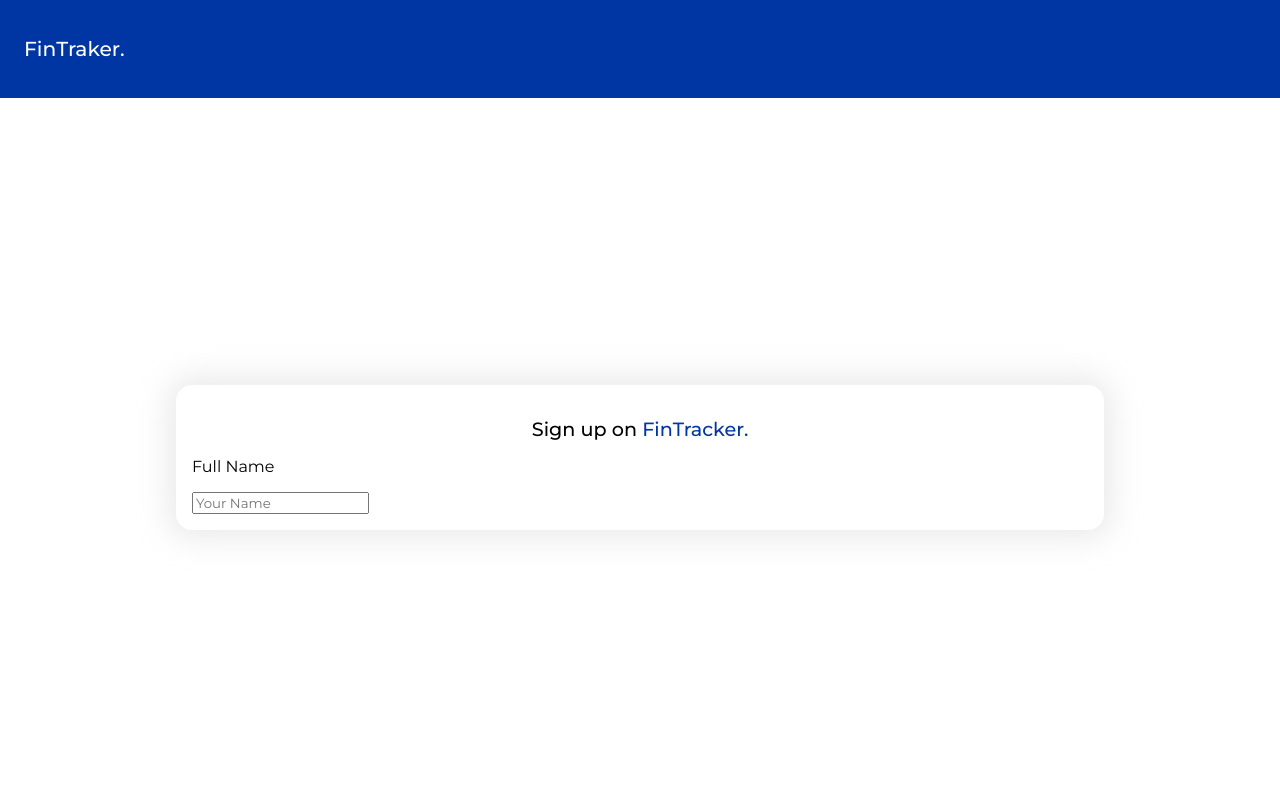
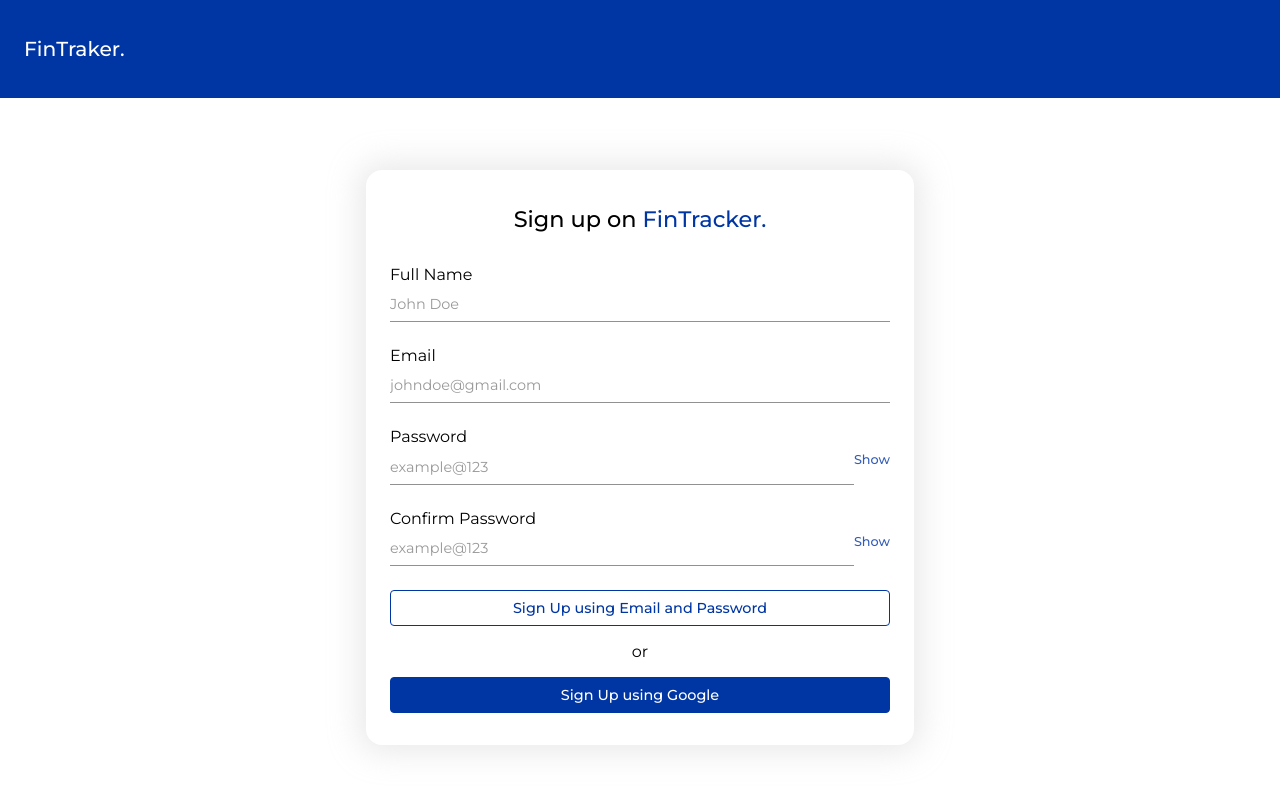
Before and after one commit to arjunkr403/Fintracker, a React (Create React App) app: page / in a window 1280 px wide. Shown: the top 788 px of the page. Built offline with nearby package versions, Linux system fonts and the light colour scheme; the HTML template or start-up script is replaced by a standard one.

Commit message:
created signup page form with hide unhide feature for password , next is to add google auth functionality

```diff
--- /dev/null
+++ b/src/components/Button/index.js
@@ -0,0 +1,11 @@
+import React from 'react'
+import './styles.css'
+function Button({text,onClick,blue}) {
+  return (
+    <div  className={blue ?"btn-blue":"btn"} onClick={onClick}>
+        {text}
+    </div>
+  )
+}
+
+export default Button
--- /dev/null
+++ b/src/components/Button/styles.css
@@ -0,0 +1,47 @@
+.btn{
+    color: var(--theme);
+    background-color: #fff;
+    text-align: center;
+    height: auto !important;
+    font-size: 0.9rem;
+    margin: 1rem 0;
+    padding: 0.5rem !important;
+    border: 1px solid var(--theme);
+    border-radius: 0.25rem;
+    cursor: pointer;
+    display: flex !important;
+    align-items: center;
+    justify-content: center;
+    font-weight: 450;
+
+    &:hover{
+    background-color: var(--theme);
+    color: #fff;
+    font-weight: 600;
+    transition: all 0.3s;
+    }
+
+}
+.btn-blue{
+    background-color: var(--theme);
+    color: white;
+    text-align: center;
+    height: auto !important;
+    font-size: 0.9rem;
+    margin: 1rem 0;
+    padding: 0.5rem !important;
+    border: 1px solid var(--theme);
+    border-radius: 0.25rem;
+    cursor: pointer;
+    display: flex !important;
+    align-items: center;
+    justify-content: center;
+    font-weight: 450;
+
+    &:hover{
+        background-color: #fff !important;
+        color: var(--theme) !important;
+        font-weight: 600;
+        transition: all 0.3s;
+    }
+}
--- a/src/components/Input/index.js
+++ b/src/components/Input/index.js
@@ -1,11 +1,11 @@
 import React from "react";
 import "./styles.css";
-function InputBox({label,state,setState,placeholder}) {
+function InputBox({label,state,setState,placeholder,type="text"}) {
   return (
     <div class="input-box">
-      <p>{label}</p>
-      <input value={state} placeholder={placeholder}
-      onChange={(e)=>setState(e.target.value)} required/>
+      <p className="label">{label}</p>
+      <input className="custom" value={state} placeholder={placeholder}
+      onChange={(e)=>setState(e.target.value)} type={type} required/>
     </div>
   );
 }
--- a/src/components/Input/styles.css
+++ b/src/components/Input/styles.css
@@ -0,0 +1,28 @@
+.input-box{
+    margin-bottom: 1.5rem;
+}
+
+.label{
+    text-transform: capitalize;
+    margin-bottom: 0.2rem;
+    font-size: 1rem;
+    font-weight: 400;
+}
+
+.custom{
+    width: 100%;
+    border-width: 0;
+    border-bottom-width: 1px;
+    padding: 0.5rem 0;
+    font-size: 0.9rem;
+    opacity: 0.8;
+}
+
+.custom:focus{
+    outline: none;
+    opacity: 1;
+    transition: all 0.2s;
+}
+.custom::placeholder{
+    color: gray;
+}
--- a/src/components/SignUpIn/index.js
+++ b/src/components/SignUpIn/index.js
@@ -1,16 +1,70 @@
-import React, { useState } from 'react'
-import './styles.css';
-import InputBox from '../Input';
+import React, { useState } from "react";
+import "./styles.css";
+import InputBox from "../Input";
+import Button from "../Button";
 const SignUpIn = () => {
-  const [name,setName]=useState("");
+  const [name, setName] = useState("");
+  const [email, setEmail] = useState("");
+  const [password, setPassword] = useState("");
+  const [confirmP, setConfirmP] = useState("");
+  const [showPass, setShowPass] = useState(false);
+  const [showConfirmPass, setShowConfirmPass] = useState(false);
+
+  const toggleVisible = () => {
+    setShowPass(!showPass);
+  };
+  const toggleConfirmVisible = () => {
+    setShowConfirmPass(!showConfirmPass);
+  };
   return (
     <div className="signbox">
-      <h2 className='title'>Sign up on <span style={{color:'var(--theme)'}}>FinTracker.</span></h2>
+      <h2 className="title">
+        Sign up on <span style={{ color: "var(--theme)" }}>FinTracker.</span>
+      </h2>
       <form>
-        <InputBox label={"Full Name"} state={name} setState={setName} placeholder={"Your Name"} />
+        <InputBox
+          label={"Full Name"}
+          state={name}
+          setState={setName}
+          placeholder={"John Doe"}
+        />
+        <InputBox
+          label={"Email"}
+          state={email}
+          setState={setEmail}
+          placeholder={"johndoe@gmail.com"}
+        />
+        <div className="pass">
+          <InputBox
+            label={"Password"}
+            state={password}
+            setState={setPassword}
+            type={showPass ? "text" : "password"}
+            placeholder={"example@123"}
+          />
+          <span type="button" onClick={toggleVisible}>
+            {showPass ? "Hide" : "Show"}
+          </span>
+        </div>
+        <div className="pass">
+          <InputBox
+            label={"Confirm Password"}
+            state={confirmP}
+            setState={setConfirmP}
+            type={showConfirmPass ? "text" : "password"}
+            placeholder={"example@123"}
+          />
+          <span type="button" onClick={toggleConfirmVisible}>
+            {showConfirmPass ? "Hide" : "Show"}
+          </span>
+        </div>
+
+        <Button text={'Sign Up using Email and Password'}/>
+        <p style={{textAlign:"center"}}>or</p>
+        <Button  text={'Sign Up using Google'} blue={true}/>
       </form>
     </div>
-  )
-}
+  );
+};
 
-export default SignUpIn
+export default SignUpIn;
--- a/src/components/SignUpIn/styles.css
+++ b/src/components/SignUpIn/styles.css
@@ -1,13 +1,39 @@
 .signbox{
-    width: 70%;
-    min-width: 600px;
+    /* margin-right: 15px; */
+    width: 50%;
+    max-width: 500px;
     height: auto;
     box-shadow: var(--shadow);
     border-radius: 1rem;
-    padding: 1rem;
+    padding: 1rem 1.5rem;
 }
 .title{
     font-weight: 500;
-    font-size: 1.2rem;
+    font-size: 1.4rem;
     text-align: center;
+    margin-bottom: 2rem;
 }
+.pass{
+    margin: -1rem 0;
+    display: flex;
+    align-items: center;
+
+    .input-box{
+        flex: 1;
+    }
+    span{
+        font-size: 0.8rem;
+        cursor: pointer;
+        font-weight: 500;
+        color: var(--theme);
+        padding: 0.5rem 0;
+        border-radius: 0.5rem;
+        opacity: 0.8;
+    }
+    span:hover{
+        opacity: 1;
+        color: var(--theme);
+        transition: all 2s;
+    }
+
+}
```
